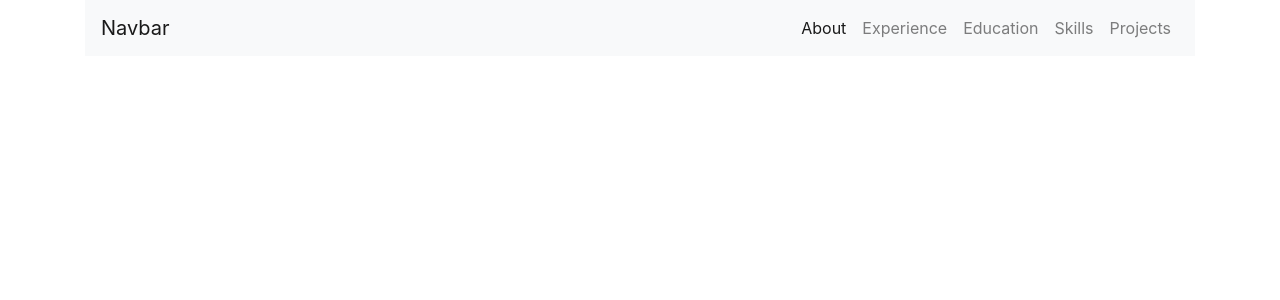
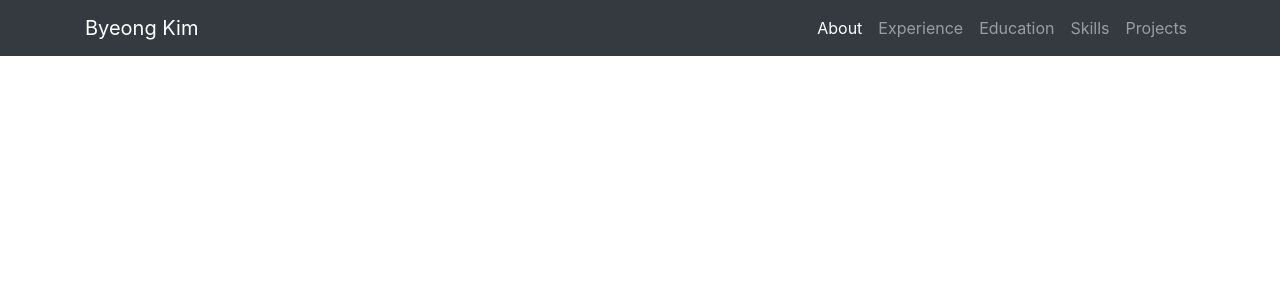
Before and after one commit to byeong0430/byeong0430.github.io, a Jekyll site: the page built from index.html, in a window 1280 px wide. Shown: the top 300 px of the page. Built offline with Jekyll 4.4.1, drawn with Linux system fonts in a browser that asks for light colours.

Commit message:
navbar theme-dark complete

```diff
--- a/_includes/header.html
+++ b/_includes/header.html
@@ -1,6 +1,7 @@
-<header class="site-header container">
-  <nav class="navbar navbar-expand-lg navbar-light bg-light">
-    <a class="navbar-brand" href="#">Navbar</a>
+<header class="site-header">
+  <nav class="navbar sticky-top navbar-expand-lg navbar-dark bg-dark">
+    <div class='container'>
+      <a class="navbar-brand" href="#about">{{ site.title }}</a>
       <button class="navbar-toggler" type="button" data-toggle="collapse" data-target="#navbarNav" aria-controls="navbarNav" aria-expanded="false"
         aria-label="Toggle navigation">
         <span class="navbar-toggler-icon"></span>
@@ -26,5 +27,6 @@
           </li>
         </ul>
       </div>
+    </div>
   </nav>
 </header>
--- a/_sass/_navbar.scss
+++ b/_sass/_navbar.scss
@@ -1,4 +1,6 @@
-#navbarNav {
-  display: flex;
-  justify-content: flex-end;
+@media (min-width: 991px) {
+  #navbarNav {
+    display: flex;
+    justify-content: flex-end;
+  }
 }
```
Lines whose indentation alone changed are shown as unchanged.
